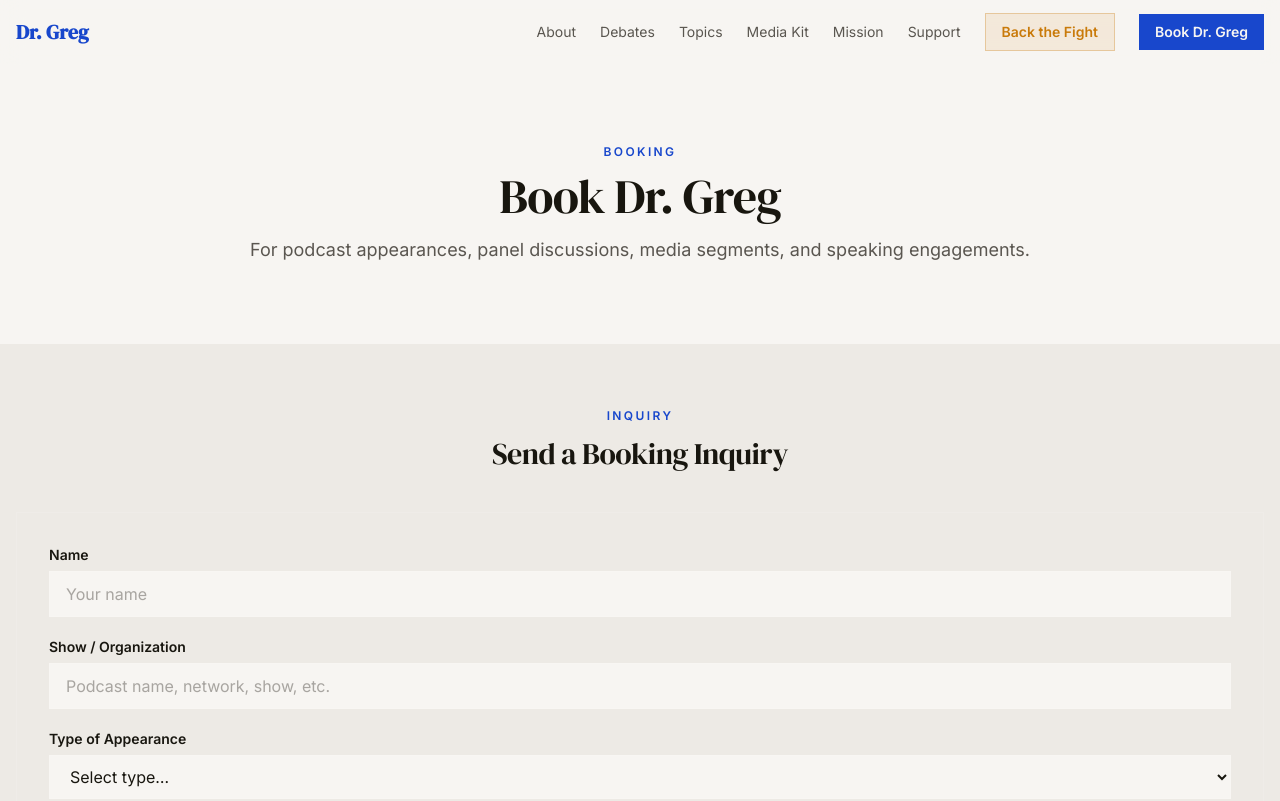
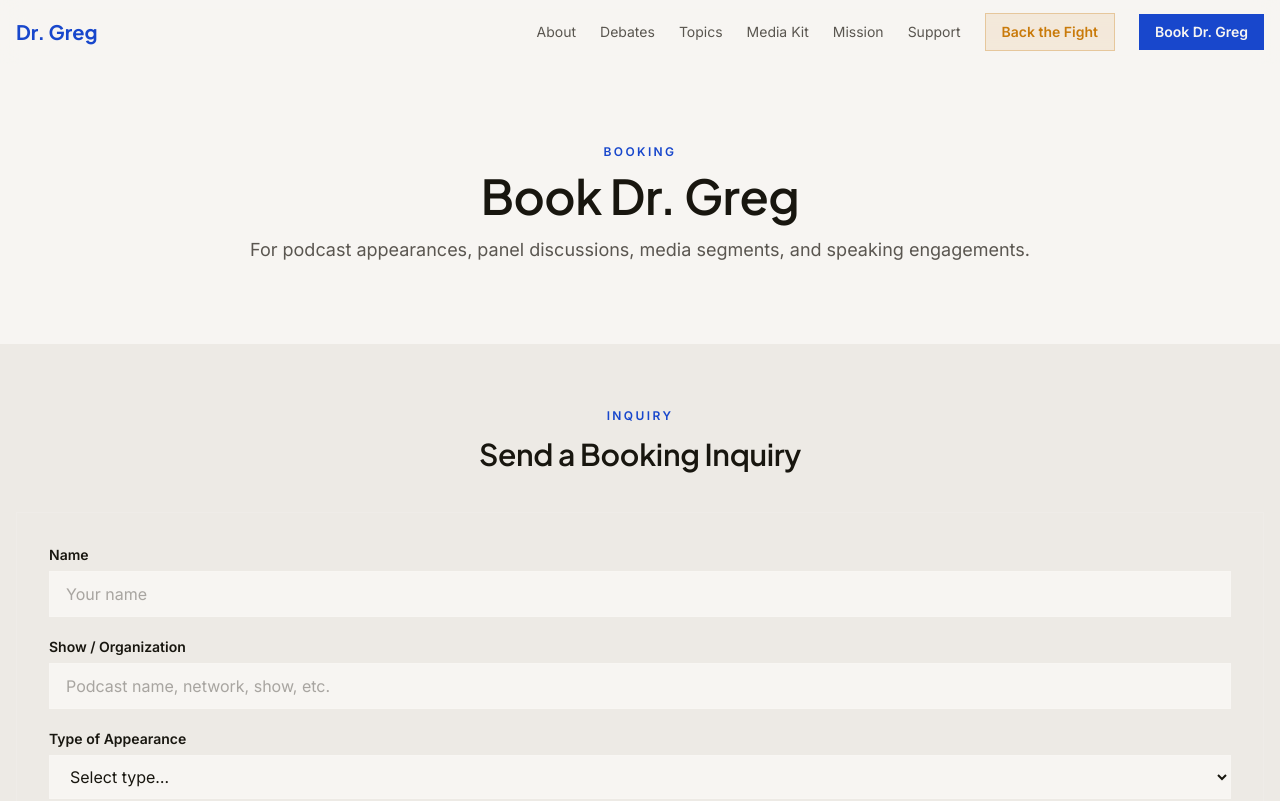
Before and after one commit to gregnewkirk/drgregshow-website, a Next.js app: page /booking in a window 1280 px wide. Shown: the top 801 px of the page. Built offline with nearby package versions, Linux system fonts and the light colour scheme.

Commit message:
feat: swap to Plus Jakarta Sans ExtraBold — sans-serif authority

```diff
--- a/src/app/globals.css
+++ b/src/app/globals.css
@@ -28,7 +28,7 @@ h1, h2, h3, h4 {
   font-weight: 400;
   text-transform: none;
   font-style: normal;
-  letter-spacing: -0.02em;
+  letter-spacing: -0.01em;
 }
 
 /* Section label style — cobalt, tracked, uppercase, Inter */
--- a/src/app/layout.tsx
+++ b/src/app/layout.tsx
@@ -1,11 +1,10 @@
 import type { Metadata } from "next";
-import { DM_Serif_Display, Inter } from "next/font/google";
+import { Plus_Jakarta_Sans, Inter } from "next/font/google";
 import "./globals.css";
 
-const dmSerifDisplay = DM_Serif_Display({
+const plusJakartaSans = Plus_Jakarta_Sans({
   subsets: ["latin"],
-  weight: ["400"],
-  style: ["normal", "italic"],
+  weight: ["600", "700", "800"],
   variable: "--font-heading",
 });
 
@@ -37,7 +36,7 @@ export default function RootLayout({
   return (
     <html lang="en" className="scroll-smooth">
       <body
-        className={`${dmSerifDisplay.variable} ${inter.variable} font-body bg-bg text-text-primary antialiased`}
+        className={`${plusJakartaSans.variable} ${inter.variable} font-body bg-bg text-text-primary antialiased`}
       >
         {children}
       </body>
--- a/tailwind.config.ts
+++ b/tailwind.config.ts
@@ -25,7 +25,7 @@ const config: Config = {
         },
       },
       fontFamily: {
-        heading: ["DM Serif Display", "serif"],
+        heading: ["Plus Jakarta Sans", "sans-serif"],
         body: ["Inter", "sans-serif"],
       },
     },
```
